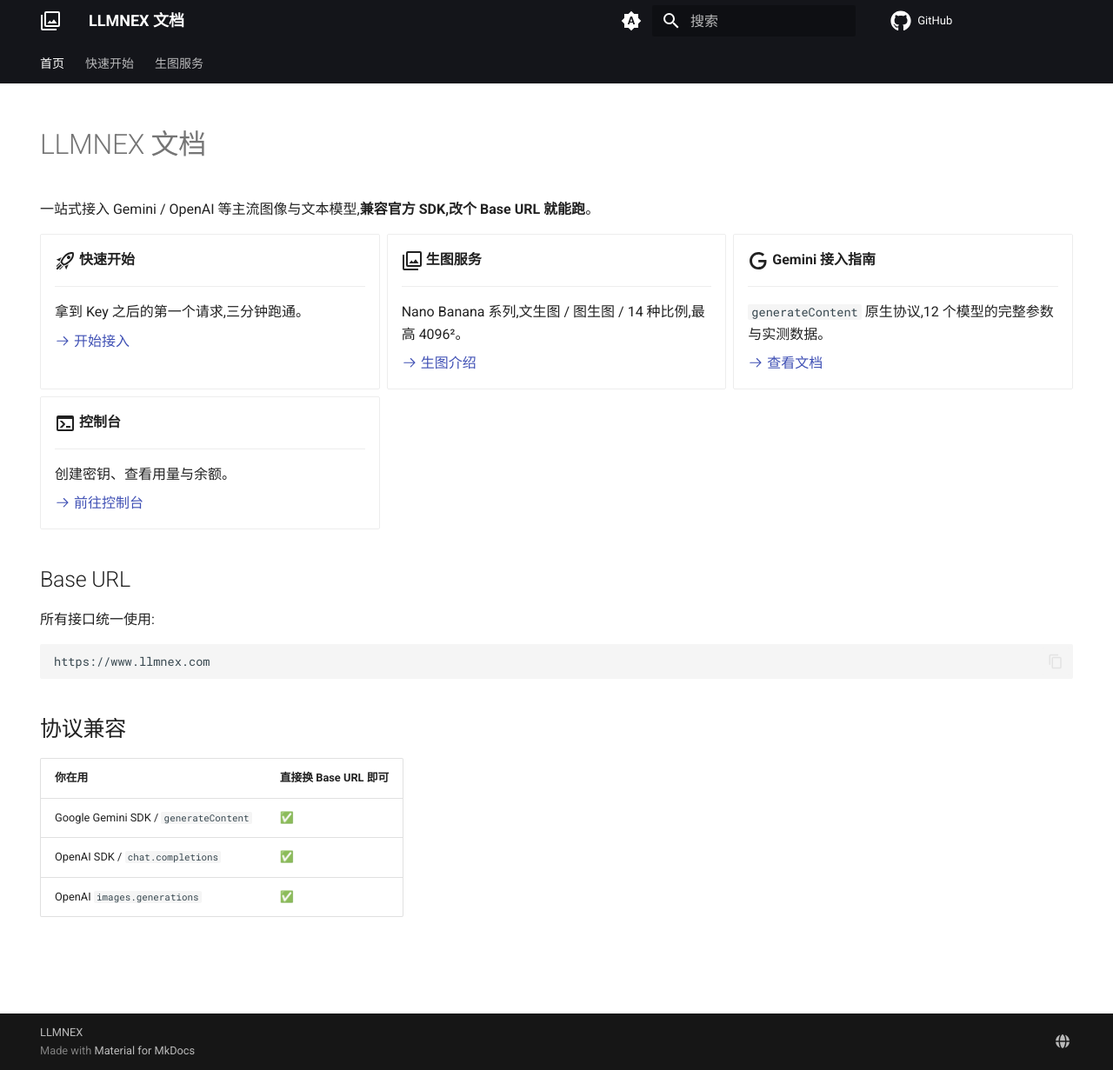
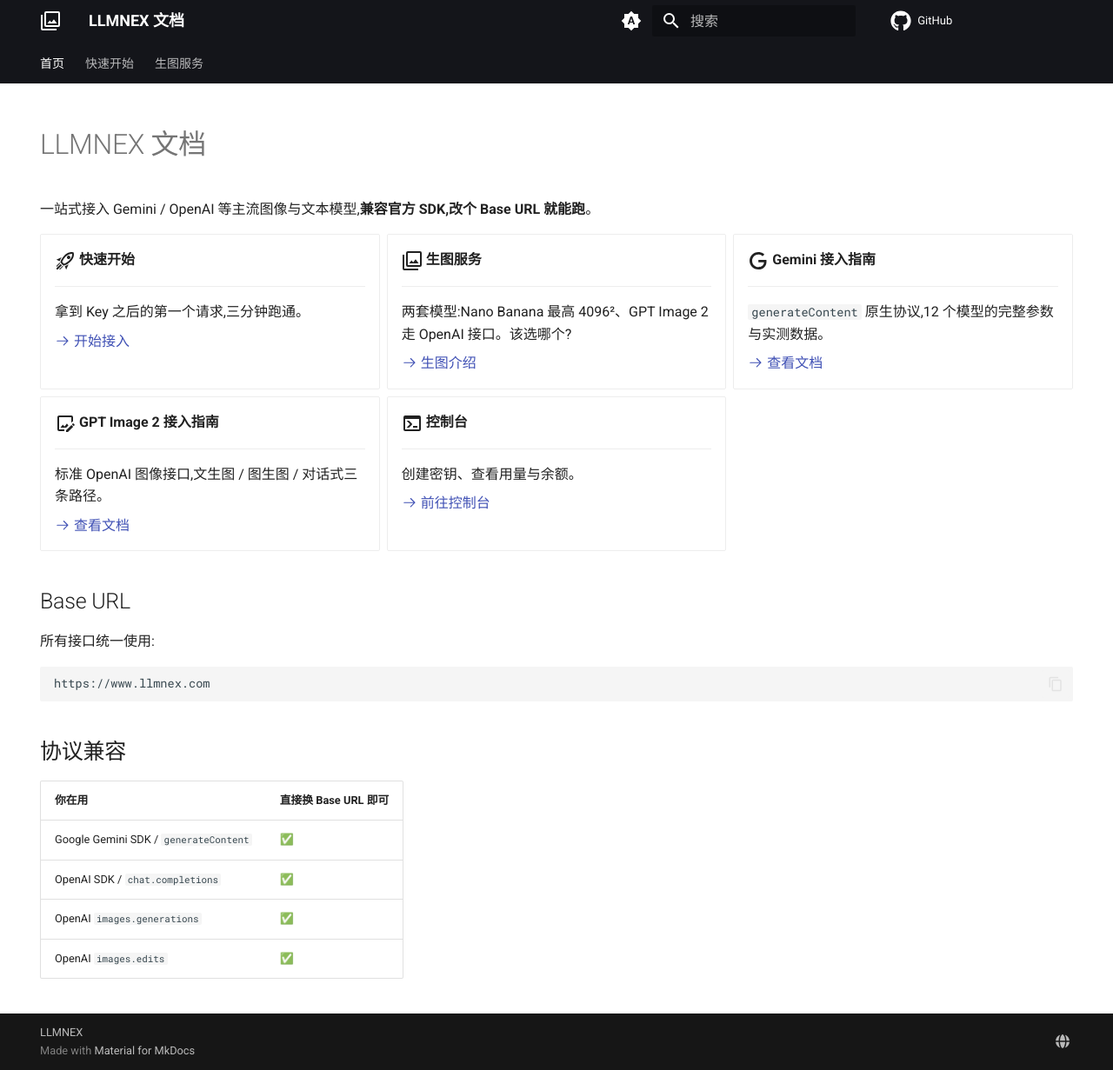
Before and after one commit to pro-llm/docs, an MkDocs documentation site: the page built from docs/index.md, in a window 1280 px wide and 1231 px high. Shown: the whole window at 87% size. Built offline with MkDocs 1.6.1 and Material for MkDocs 9.7.7, drawn with Linux system fonts in a browser that asks for light colours; comment, search, counter and statistics services are not loaded.

Commit message:
docs: 首页补上 GPT Image 2
上一次只改了总览页和导航,首页漏了 —— 生图卡片仍写着「Nano Banana 系列…
最高 4096²」,指南卡片也只有 Gemini 一张,GPT Image 2 只字未提。

- 生图卡片改成并列描述两套模型
- 新增 GPT Image 2 接入指南卡片
- 协议兼容表补 OpenAI images.edits 一行(这次实测通过的三个端点之一)

图标用 material-image-edit-outline:material-openai 在当前 Material
版本里不存在,会原样输出成 ":material-openai:" 字面量显示在页面上
(构建不报错,--strict 也不拦,是肉眼查产物才发现的)。

Co-Authored-By: Claude Fable 5 <noreply@anthropic.com>

```diff
--- a/docs/index.md
+++ b/docs/index.md
@@ -22,7 +22,7 @@ hide:
 
     ---
 
-    Nano Banana 系列,文生图 / 图生图 / 14 种比例,最高 4096²。
+    两套模型:Nano Banana 最高 4096²、GPT Image 2 走 OpenAI 接口。该选哪个?
 
     [:octicons-arrow-right-24: 生图介绍](image-generation/overview.md)
 
@@ -33,6 +33,14 @@ hide:
     `generateContent` 原生协议,12 个模型的完整参数与实测数据。
 
     [:octicons-arrow-right-24: 查看文档](image-generation/gemini.md)
+
+-   :material-image-edit-outline:{ .lg .middle } **GPT Image 2 接入指南**
+
+    ---
+
+    标准 OpenAI 图像接口,文生图 / 图生图 / 对话式三条路径。
+
+    [:octicons-arrow-right-24: 查看文档](image-generation/gpt-image-2.md)
 
 -   :material-console:{ .lg .middle } **控制台**
 
@@ -59,3 +67,4 @@ https://www.llmnex.com
 | Google Gemini SDK / `generateContent` | ✅ |
 | OpenAI SDK / `chat.completions` | ✅ |
 | OpenAI `images.generations` | ✅ |
+| OpenAI `images.edits` | ✅ |
```
